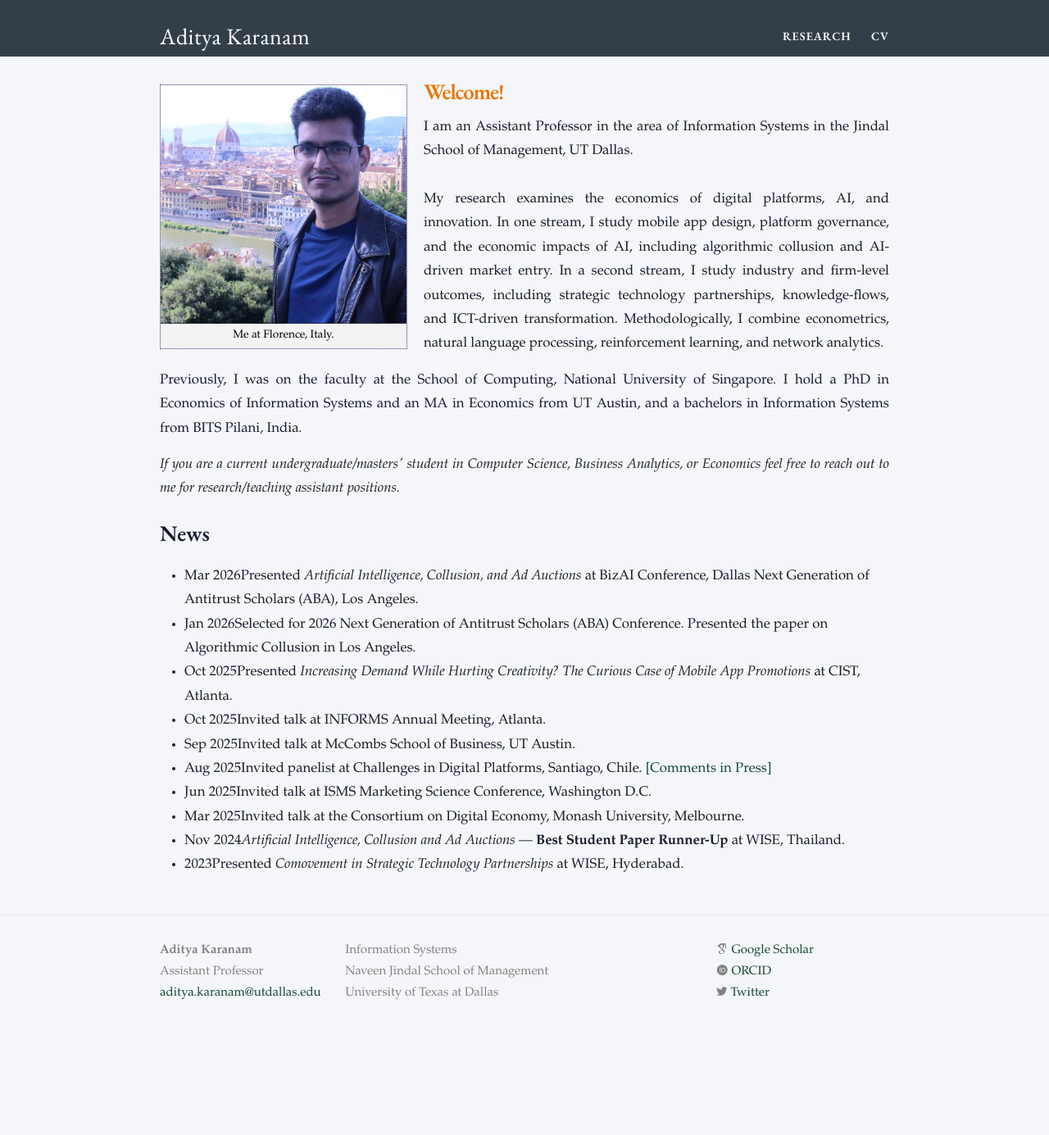
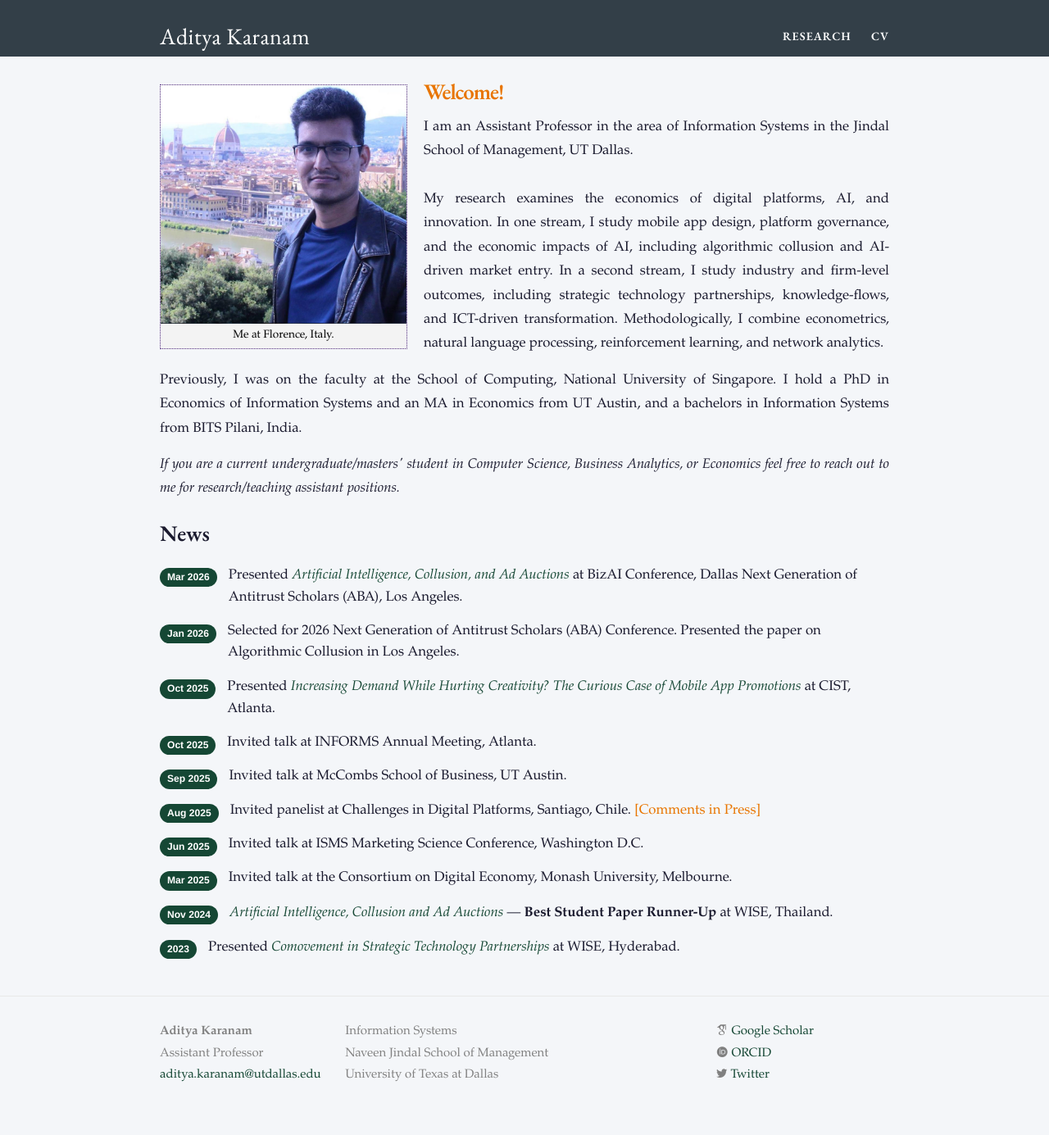
Before and after one commit to askaranam/askaranam.github.io, a Jekyll site: the page built from index.html, in a window 1280 px wide. Shown: the whole page at 82% size. Built offline with Jekyll 4.4.1, drawn with Linux system fonts in a browser that asks for light colours; nearby versions of some CDN libraries; some web fonts are replaced; before the commit the page ends 1286 px from its top, so only the background shows below that.

Commit message:
Update index.html

```diff
--- a/index.html
+++ b/index.html
@@ -1,17 +1,21 @@
 ---
 layout: default
 ---
-
 <style>
   .responsive-text {
-    text-align: center; /* Default alignment */
+    text-align: center;
   }
-
   @media (min-width: 600px) {
     .responsive-text {
-      text-align: left; /* Align left on larger screens */
+      text-align: left;
     }
   }
+  .timeline { list-style: none; padding: 0; margin-left: 0; }
+  .timeline li { display: flex; gap: 14px; margin-bottom: 14px; align-items: flex-start; line-height: 1.6; }
+  .date-pill { flex-shrink: 0; background: #154734; color: white; font-size: 0.72em; padding: 2px 9px; border-radius: 20px; font-family: Helvetica, Arial, sans-serif; font-weight: 600; margin-top: 4px; white-space: nowrap; }
+  .timeline em { font-style: italic; color: #154734; }
+  .timeline a { color: #e87500; text-decoration: none; }
+  .timeline a:hover { text-decoration: underline; }
 </style>
 
 
```
